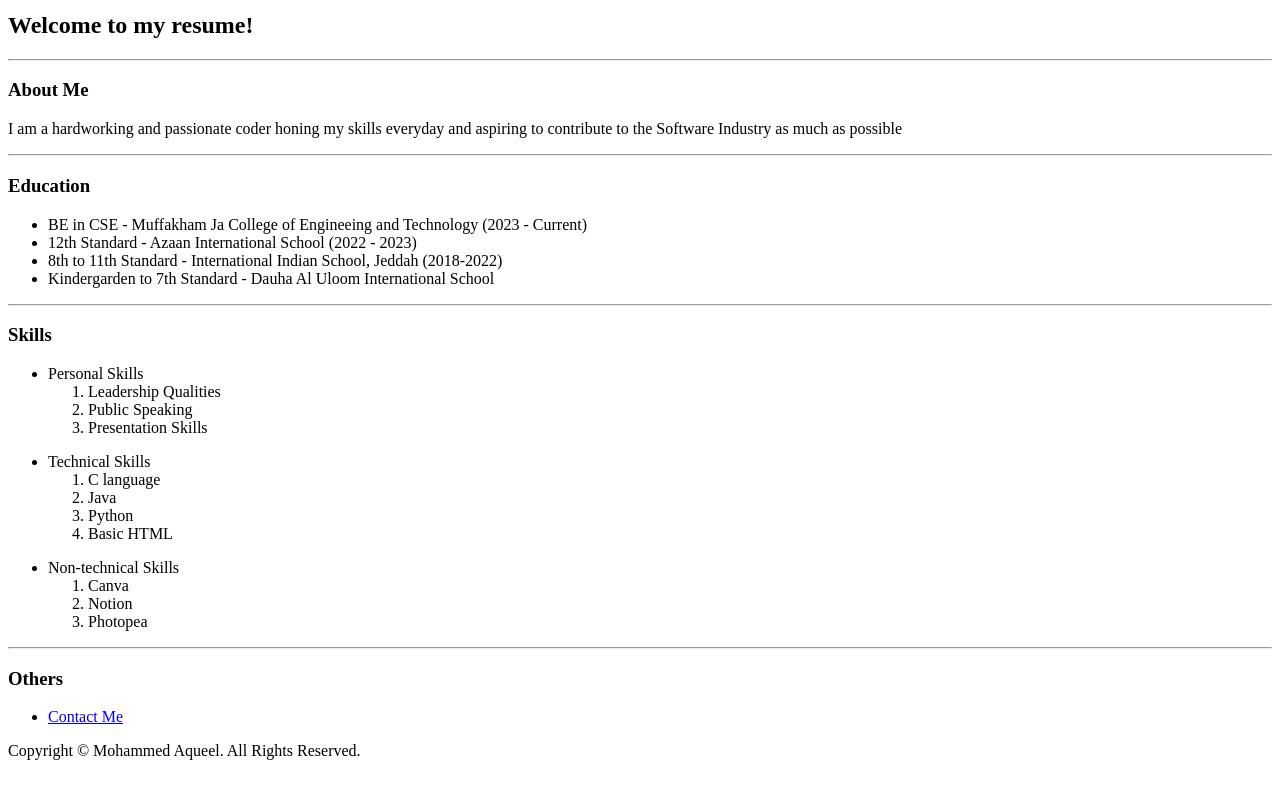
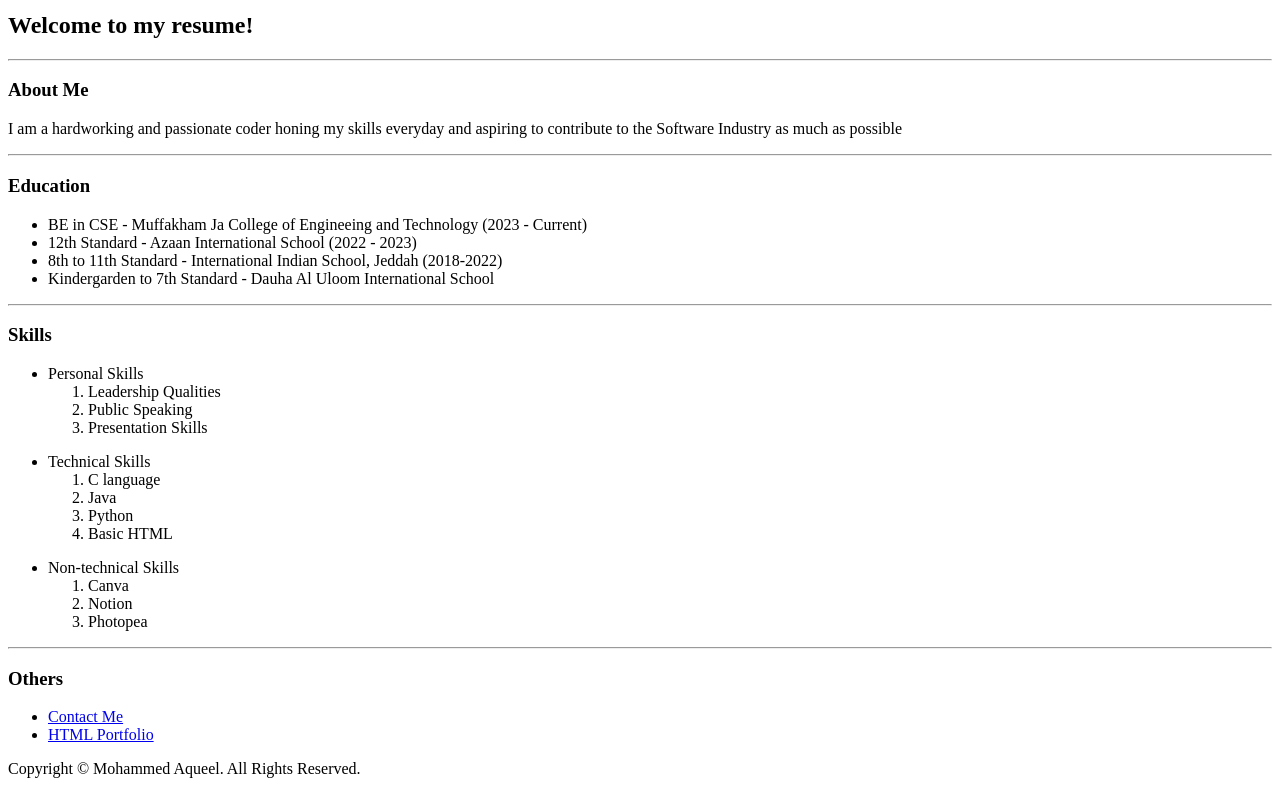
Before and after one commit to Mohammed3567/HTML-Portfolio, a plain HTML site: page public/resume.html in a window 1280 px wide. Shown: the part 262-1056 px from the top of the page. Drawn offline with Linux system fonts and the light colour scheme.

Commit message:
Update resume.html

```diff
--- a/public/resume.html
+++ b/public/resume.html
@@ -57,6 +57,7 @@
         <h3>Others</h3>
         <ul>
             <li><a href="./contact.html">Contact Me</a></li>
+            <li><a href="../index.html">HTML Portfolio</a></li>
         </ul>
         <footer>
             <p>
```
